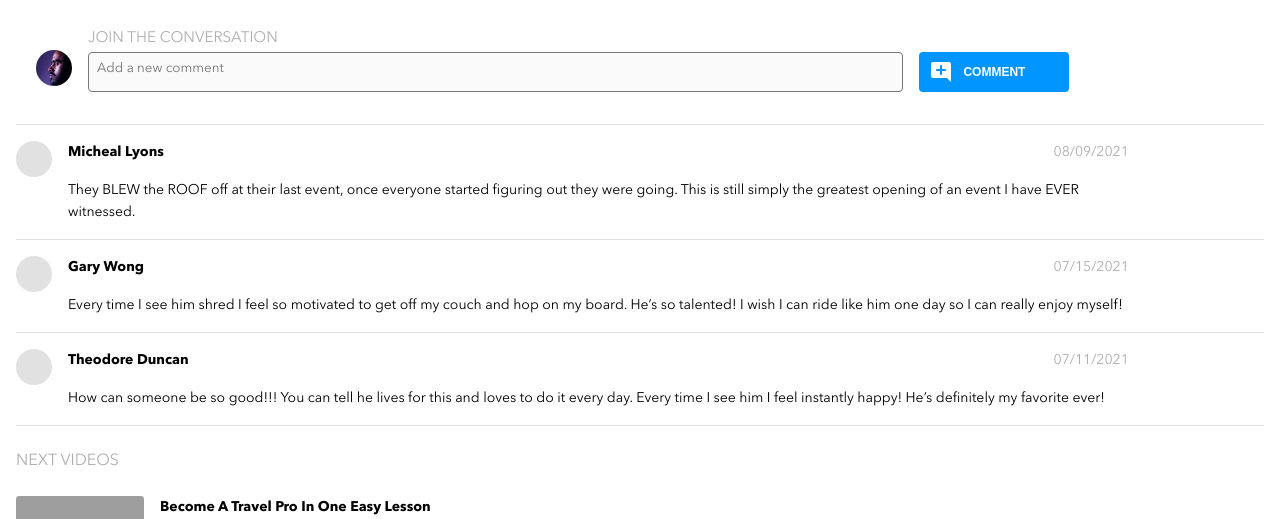
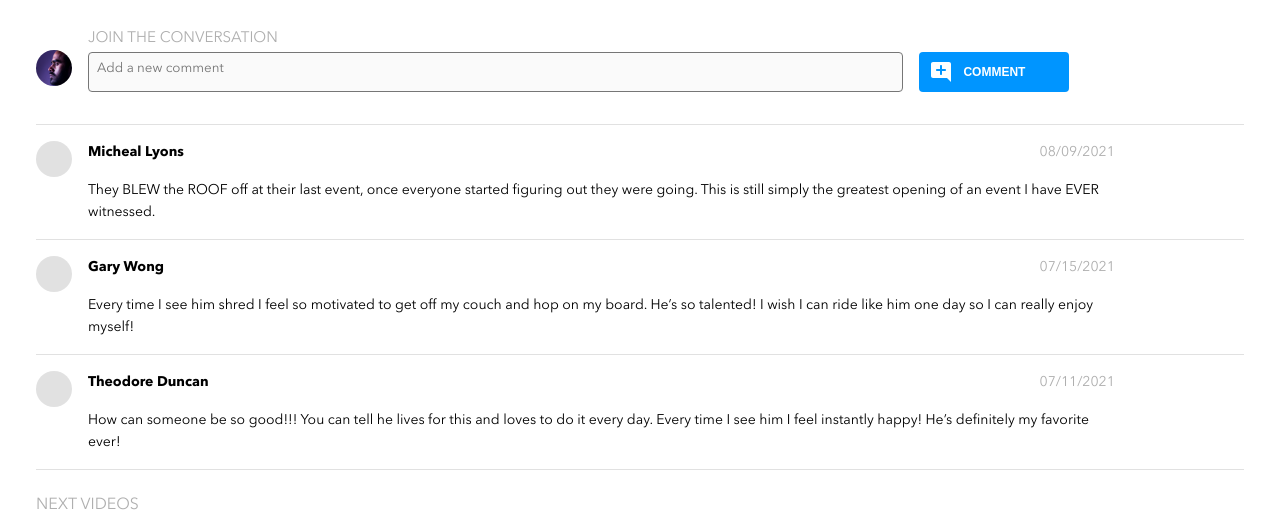
Before and after one commit to jimmykt/jimmy-tam-brainflix, a React (Create React App) app: page / in a window 1280 px wide. Shown: the part 1060-1579 px from the top of the page. Built offline with nearby package versions, Linux system fonts and the light colour scheme; grey boxes are pictures that could not be loaded.

Commit message:
resposive tablet finished

```diff
--- a/src/components/CommentList/CommentList.scss
+++ b/src/components/CommentList/CommentList.scss
@@ -3,5 +3,7 @@
 @use '../../styles/partials/typography.scss';
 .comment-list {
   @include page-side-padding-mobile;
-
+  @include tablet {
+    @include page-side-padding-tablet;
+  }
 }
--- a/src/components/VideoCard/VideoCard.scss
+++ b/src/components/VideoCard/VideoCard.scss
@@ -3,10 +3,12 @@
 @use '../../styles/partials/mixins' as *;
 
 .video-card {
-
   display: flex;
   width: 100%;
   padding-bottom: 1rem;
+  @include tablet {
+    width: 45%;
+  }
 
   &__image-container {
     background-color: $color-seondary-BrainFlix-Mercury;
--- a/src/components/VideoList/VideoList.scss
+++ b/src/components/VideoList/VideoList.scss
@@ -4,6 +4,9 @@
 
 .next-videos {
   @include page-side-padding-mobile;
+  @include tablet {
+    @include page-side-padding-tablet;
+  }
 
   &__title {
     border-top: 1px solid $color-seondary-BrainFlix-Mercury;
```
